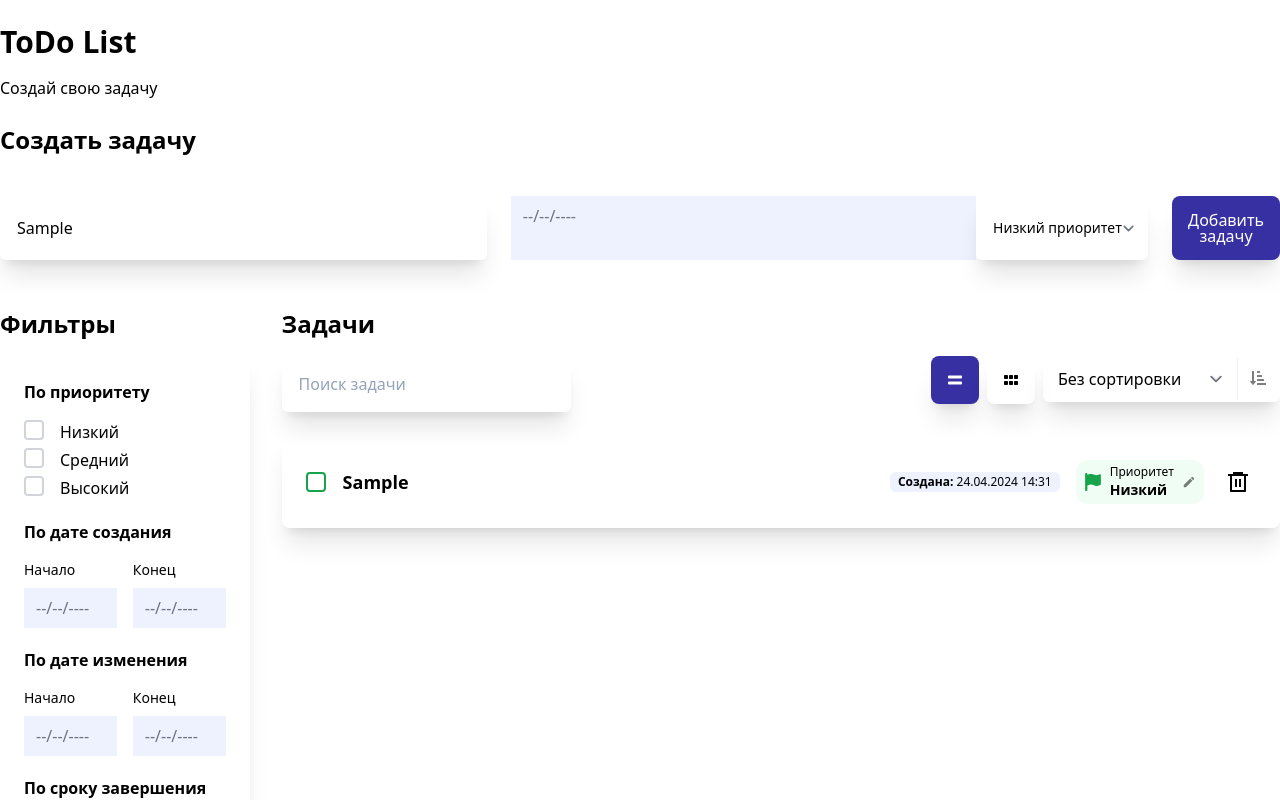
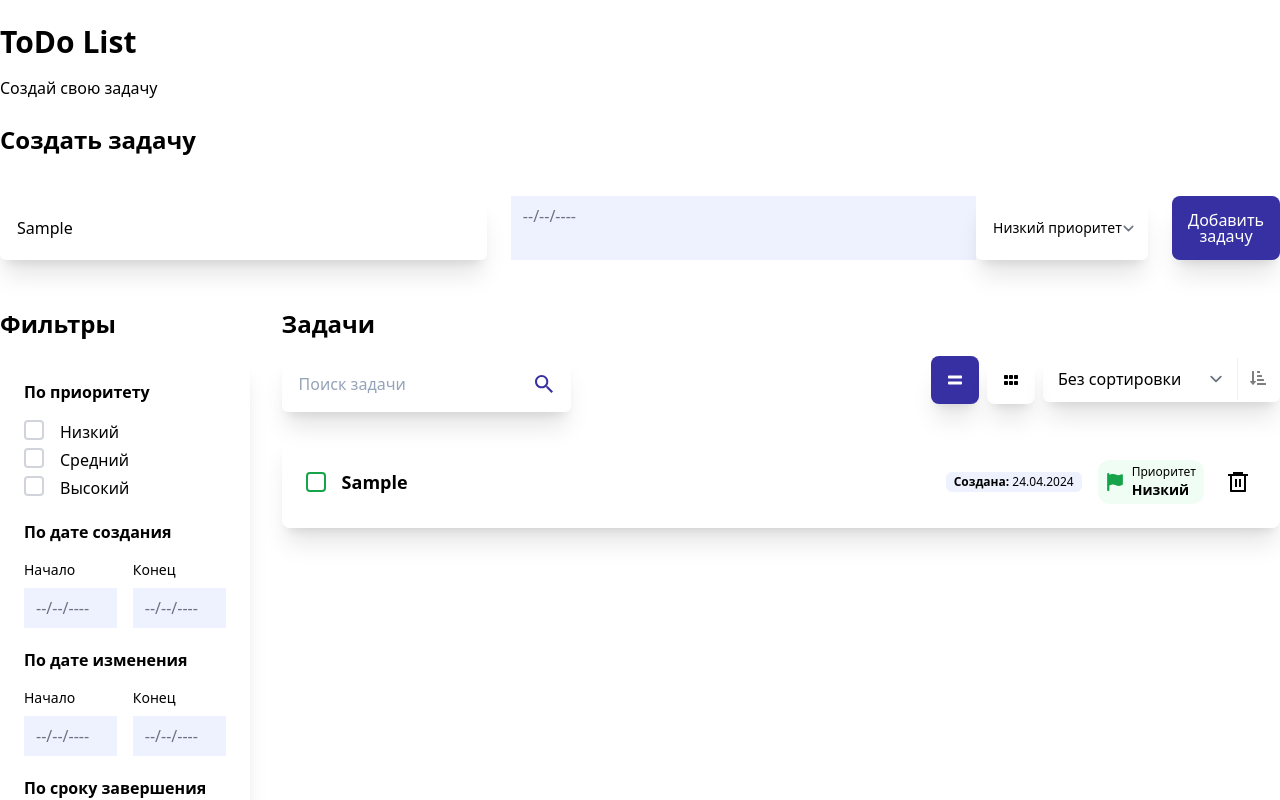
Before and after one commit to LiBond-bot/todoist, a React (Vite) app: page / in a window 1280 px wide. Both pictures are taken after typing "Sample", "Sample" into the empty fields and a click on the button "Добавить задачу". Shown: the top 800 px of the page. Built offline with nearby package versions, Linux system fonts and the light colour scheme.

Commit message:
- created deadline date

```diff
--- a/src/entities/Task/ui/TaskPriority.tsx
+++ b/src/entities/Task/ui/TaskPriority.tsx
@@ -1,83 +1,103 @@
-import React, { FC } from 'react';
-import classNames from 'classnames';
+import React, { FC } from "react";
+import classNames from "classnames";
 
-import { observer } from "mobx-react-lite"
+import { observer } from "mobx-react-lite";
 
 // Icons
 import { FaFlag } from "react-icons/fa6";
 import { MdEdit } from "react-icons/md";
 
 // Config
-import config from 'shared/config/config.json'
+import config from "shared/config/config.json";
 
-export const TaskPriority:FC<{
-    priority: number,
-    activeNamePriority: boolean,
-    editPriority: (e: React.MouseEvent<HTMLElement>) => void,
-    activeEditPriority:boolean,
-    setEditPriority(e:React.MouseEvent<HTMLElement>):void
-
-}> = observer(({ priority, activeNamePriority, editPriority, activeEditPriority, setEditPriority }) => {
-
+export const TaskPriority: FC<{
+  priority: number;
+  activeNamePriority: boolean;
+  editPriority: (e: React.MouseEvent<HTMLElement>) => void;
+  activeEditPriority: boolean;
+  setEditPriority(e: React.MouseEvent<HTMLElement>): void;
+}> = observer(
+  ({
+    priority,
+    activeNamePriority,
+    editPriority,
+    activeEditPriority,
+    setEditPriority,
+  }) => {
     const backgroundColors = {
-        green: 'bg-green-50',
-        red: 'bg-red-50',
-        yellow: 'bg-yellow-50',
-    }
+      green: "bg-green-50",
+      red: "bg-red-50",
+      yellow: "bg-yellow-50",
+    };
 
     const Colors = {
-        green: 'text-green-600',
-        red: 'text-red-600',
-        yellow: 'text-amber-600',
-    }
+      green: "text-green-600",
+      red: "text-red-600",
+      yellow: "text-amber-600",
+    };
 
     type BackgroundColorsKey = keyof typeof backgroundColors;
     type ColorsKey = keyof typeof Colors;
 
-    let backgroundColor: BackgroundColorsKey = 'green';
-    let color: ColorsKey = 'green';
+    let backgroundColor: BackgroundColorsKey = "green";
+    let color: ColorsKey = "green";
 
     const priorities = config.priorityConfig;
 
-    priorities.map((el)=>{
-        if(priority == el.idPriority){
+    priorities.map((el) => {
+      if (priority == el.idPriority) {
         backgroundColor = el.color as BackgroundColorsKey;
-            color =  el.color as ColorsKey;
+        color = el.color as ColorsKey;
       }
-    })
+    });
 
     return (
       <>
-            <div className='relative'>
-                <div className={classNames(
-                    'flex flex-row items-center px-2 py-1 ' + `${backgroundColors[backgroundColor]}`, {
-                        'rounded-xl': activeEditPriority == false,
-                        'rounded-t-xl': activeEditPriority == true,
-                    }
-                )}>
-
-                    <div className={'text-lg mr-2 ' + `${Colors[color]}`}>
+        <div className="relative">
+          <div
+            className={classNames(
+              "flex cursor-pointer flex-row items-center px-2 py-1 " +
+                `${backgroundColors[backgroundColor]}`,
+              {
+                "rounded-xl": activeEditPriority == false,
+                "rounded-t-xl": activeEditPriority == true,
+              },
+            )}
+            onClick={setEditPriority}
+          >
+            <div className={"mr-2 text-lg " + `${Colors[color]}`}>
               <FaFlag />
             </div>
             <div>
-                        {activeNamePriority && <div className='text-xs'>Приоритет</div>}
-                        {priorities.map((el, key)=>
-                            priority == el.idPriority && <div key={key} className='text-sm font-bold'>{el.namePriority}</div>
+              {activeNamePriority && <div className="text-xs">Приоритет</div>}
+              {priorities.map(
+                (el, key) =>
+                  priority == el.idPriority && (
+                    <div key={key} className="text-sm font-bold">
+                      {el.namePriority}
+                    </div>
+                  ),
               )}
-
             </div>
-                    <div className="ml-2 cursor-pointer text-sm opacity-50 hover:opacity-100" onClick={setEditPriority}><MdEdit/></div>
+            {/* <div className="ml-2 cursor-pointer text-sm opacity-50 hover:opacity-100"><MdEdit/></div> */}
           </div>
 
-                {activeEditPriority &&
-                    <div className={'absolute cursor-pointer rounded-b-lg w-full text-center text-sm pb-2 pt-1 '+ `${backgroundColors[backgroundColor]}`}>
-                        {priorities.map((el, key)=>
-                            <div key={key} data-id={el.idPriority} onClick={editPriority}>{el.namePriority}</div>
+          {activeEditPriority && (
+            <div
+              className={
+                "absolute w-full cursor-pointer rounded-b-lg pb-2 pt-1 text-center text-sm " +
+                `${backgroundColors[backgroundColor]}`
+              }
+            >
+              {priorities.map((el, key) => (
+                <div key={key} data-id={el.idPriority} onClick={editPriority}>
+                  {el.namePriority}
+                </div>
+              ))}
+            </div>
           )}
         </div>
-                }
-            </div>
       </>
-
     );
-})
+  },
+);
--- a/src/entities/Task/ui/TaskTemplateLine.tsx
+++ b/src/entities/Task/ui/TaskTemplateLine.tsx
@@ -51,12 +51,12 @@ export const TaskTemplateLine: FC<{
   let finishedDateConvert;
   let lastEditDateConvert;
   let deadlineConvert;
-  const createDateConvert = dateConversion(createDate);
+  const createDateConvert = dateConversion(createDate, "date");
   if (finishDate) {
-    finishedDateConvert = dateConversion(finishDate);
+    finishedDateConvert = dateConversion(finishDate, "date");
   }
   if (lastEditDate) {
-    lastEditDateConvert = dateConversion(lastEditDate);
+    lastEditDateConvert = dateConversion(lastEditDate, "date");
   }
 
   if (deadline) {
@@ -98,7 +98,7 @@ export const TaskTemplateLine: FC<{
             />
             <div>
               <div className="mb-0 font-bold">
-                <input
+                {/* <input
                   type="text"
                   className={classNames(
                     "border-transparent bg-transparent p-0 text-lg focus:border-transparent focus:ring-0",
@@ -108,7 +108,13 @@ export const TaskTemplateLine: FC<{
                   )}
                   value={name}
                   onChange={TrackingValue}
-                />
+                /> */}
+                <div className="text-lg">{name}</div>
+                {deadline && (
+                  <div className="mt-2 rounded-md bg-red-600 px-2 py-0.5 text-xs text-white">
+                    Срок: {deadlineConvert}
+                  </div>
+                )}
               </div>
             </div>
           </div>
@@ -117,19 +123,14 @@ export const TaskTemplateLine: FC<{
               <div className="text-xs">
                 <b>Создана:</b> {createDateConvert}
               </div>
-              {lastEditDate && (
+              {/* {lastEditDate && (
                 <div className="text-xs">
                   <b>Изменена:</b> {lastEditDateConvert}
                 </div>
-              )}
+              )} */}
               {finishDate && (
                 <div className="text-xs">
                   <b>Завершена:</b> {finishedDateConvert}
-                </div>
-              )}
-              {deadline && (
-                <div className="text-xs">
-                  <b>Срок:</b> {deadlineConvert}
                 </div>
               )}
             </div>
--- a/src/features/searchTask/ui/SearchTasks.tsx
+++ b/src/features/searchTask/ui/SearchTasks.tsx
@@ -1,19 +1,35 @@
-import React, {  FC } from 'react';
+import React, { FC } from "react";
 
 // Store
-import { observer } from "mobx-react-lite"
+import { observer } from "mobx-react-lite";
 
 // components
-import { InputText } from 'shared/ui/formElements';
+import { InputText } from "shared/ui/formElements";
 
-export const SearchTasks:FC<{
-    onSearch(e:React.ChangeEvent<HTMLInputElement>): void
-}> = observer(({onSearch}) => {
-    return (
-        <>
-            <div>
-                <InputText name="search" placeholder="Поиск задачи" onChange={onSearch}/>
-            </div>
-        </>
-    );
-})
+import { IoMdSearch } from "react-icons/io";
+export const SearchTasks: FC<{
+  onSearch(e: React.ChangeEvent<HTMLInputElement>): void;
+}> = observer(({ onSearch }) => {
+  return (
+    <>
+      <div className="relative">
+        <IoMdSearch
+          style={{
+            marginLeft: "1rem",
+            position: "absolute",
+            right: "15px",
+            top: "50%",
+            transform: " translateY(-50%)",
+          }}
+          size="1.5em"
+          className="text-indigo-800"
+        />
+        <InputText
+          name="search"
+          placeholder="Поиск задачи"
+          onChange={onSearch}
+        />
+      </div>
+    </>
+  );
+});
--- a/src/shared/ui/formElements/ui/inputText.tsx
+++ b/src/shared/ui/formElements/ui/inputText.tsx
@@ -1,21 +1,19 @@
-import React, { FC } from 'react';
+import React, { FC } from "react";
 
-export const InputText:FC<{
-    name: string,
-    placeholder: string,
-    onChange?(e?:React.ChangeEvent<HTMLInputElement>): void
+export const InputText: FC<{
+  name: string;
+  placeholder: string;
+  onChange?(e?: React.ChangeEvent<HTMLInputElement>): void;
 }> = ({ name, placeholder, onChange }) => {
-
   return (
     <>
       <input
         type="text"
         name={name}
-                onChange={onChange ? ((e) => onChange(e)) : undefined}
+        onChange={onChange ? (e) => onChange(e) : undefined}
         placeholder={placeholder}
-                className="bg-transparent border-transparent focus:border-transparent mr-6 shadow-xl p-4  bg-white  placeholder-slate-400 focus:outline-none focus:border-indigo-800 focus:ring-indigo-800 block w-full rounded-md focus:ring-2 leading-none"
+        className="mr-6 block w-full rounded-md border-transparent bg-transparent bg-white p-4 leading-none placeholder-slate-400 shadow-xl focus:border-indigo-800 focus:border-transparent focus:outline-none focus:ring-2 focus:ring-indigo-800"
       />
     </>
-
   );
-}
+};
```
Lines whose indentation alone changed are shown as unchanged.
